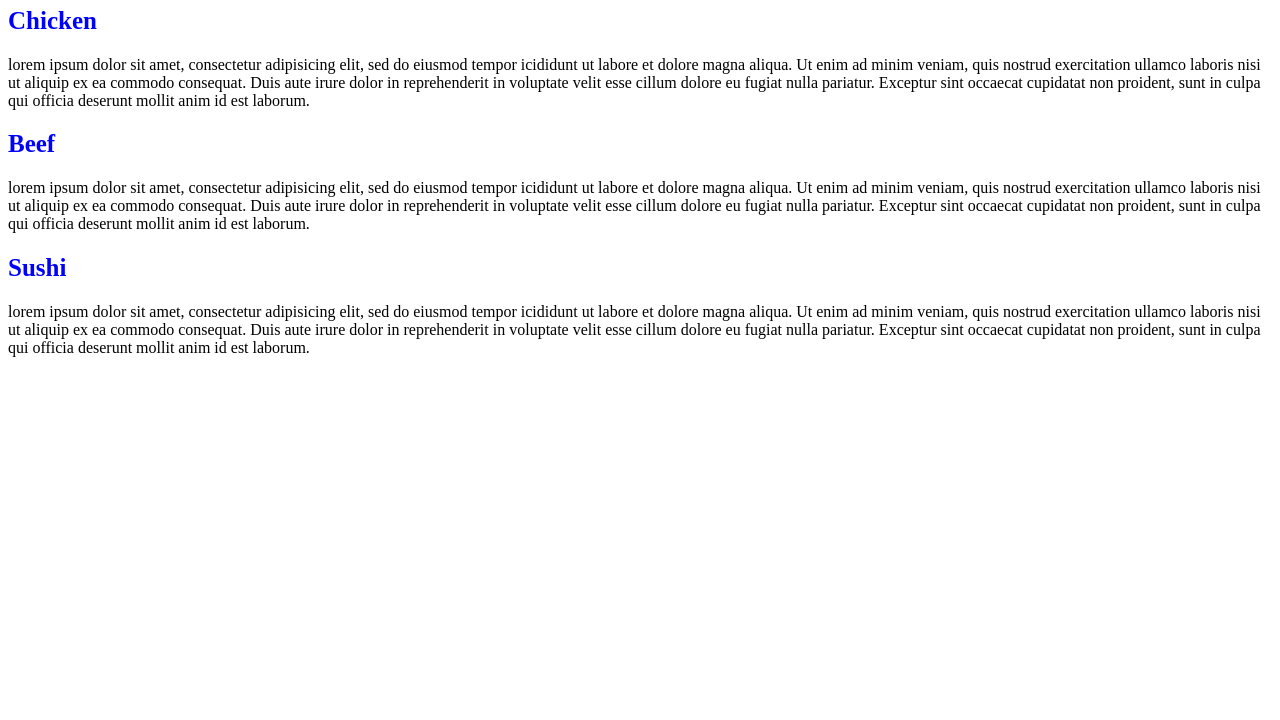
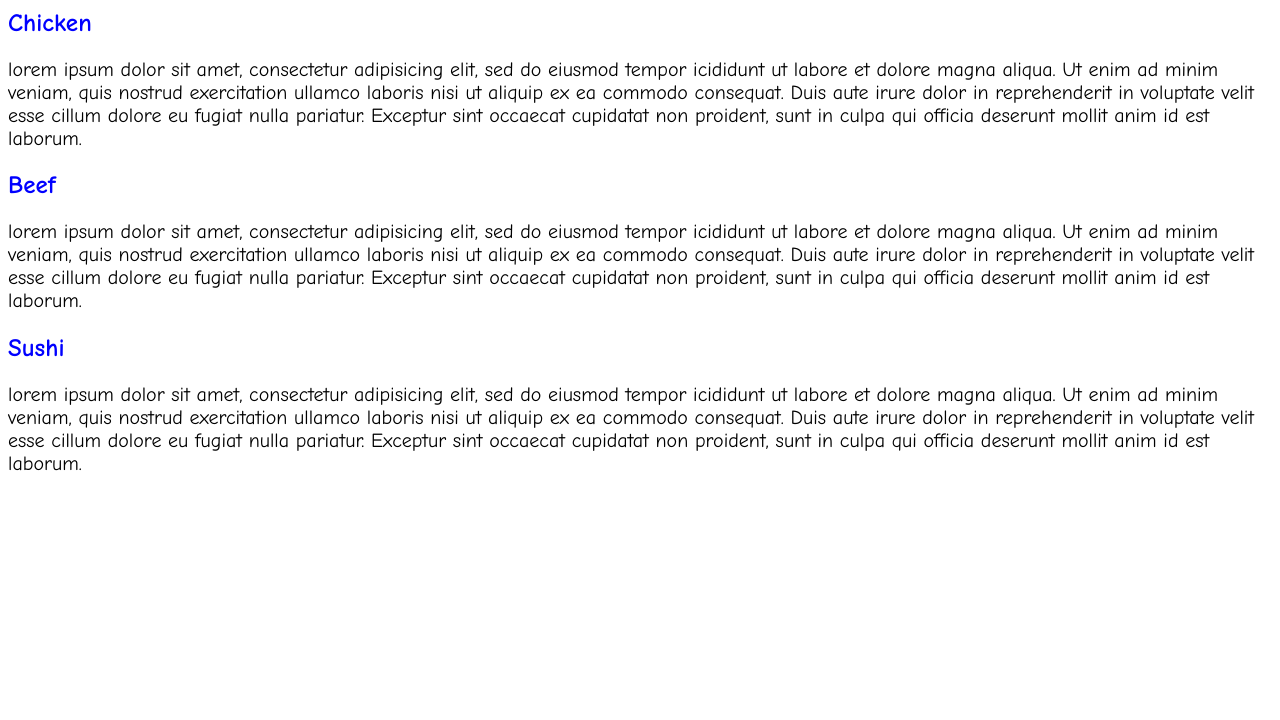
Before and after one commit to angelica-coursera/module2-solution, a plain HTML site: page index.html in a window 1280 px wide. Shown: the part 80-800 px from the top of the page. Drawn offline with Linux system fonts and the light colour scheme.

Commit message:
Update style.css

```diff
--- a/css/style.css
+++ b/css/style.css
@@ -1,5 +1,6 @@
 body {
-	font-family: "Comic Sans MS", cursive, sans-serif, 20px;
+	font-size: 20px;
+	font-family: "Comic Sans MS", cursive, sans-serif;
 }
 
 h1 {
```
